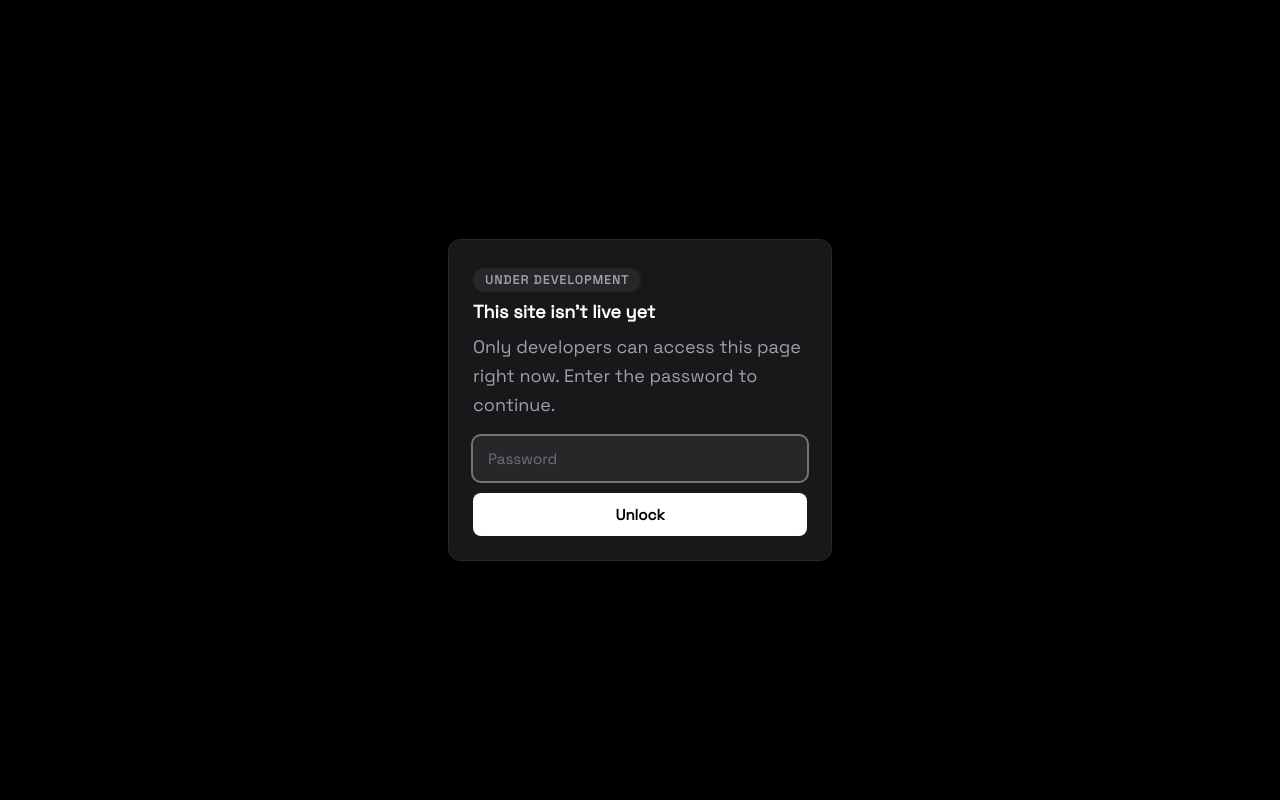
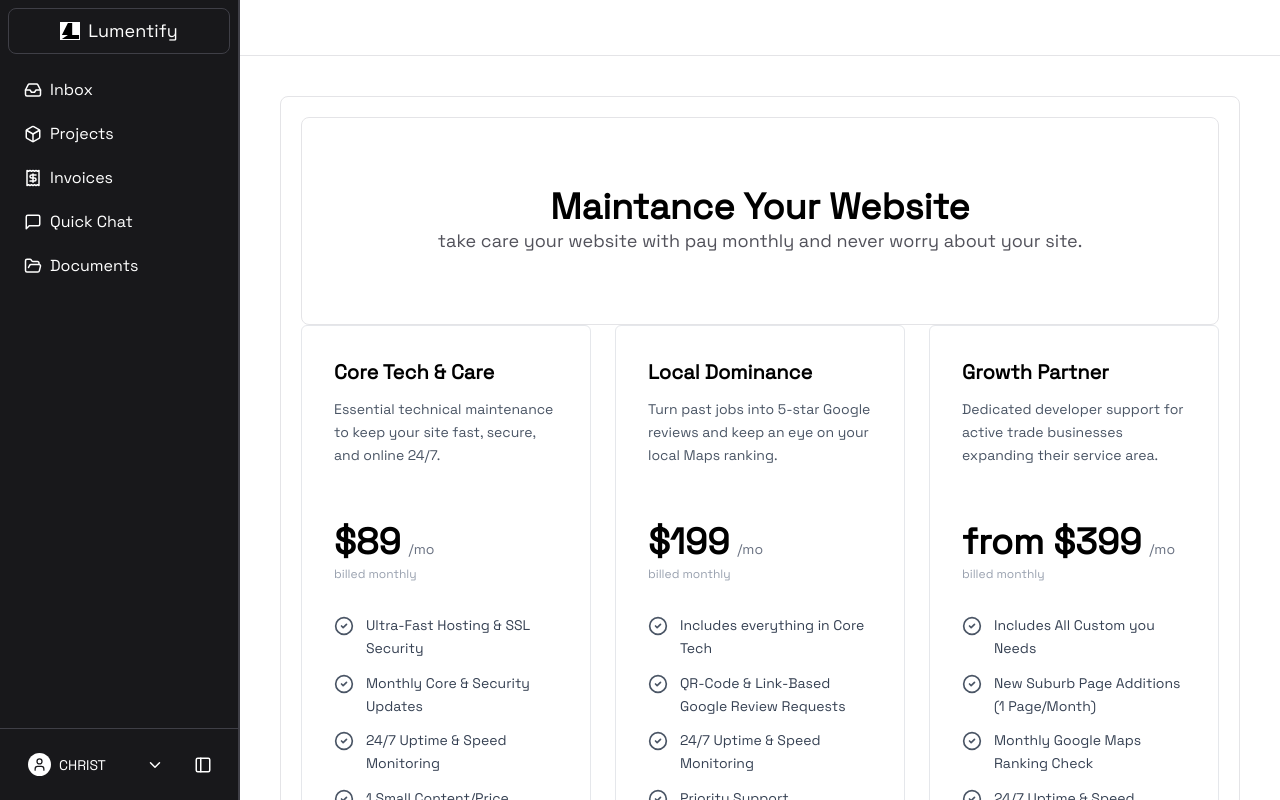
Before and after one commit to Fizora/lumentify, a Next.js app: page /dashboard-panel in a window 1280 px wide. Shown: the top 800 px of the page. Built offline with nearby package versions, Linux system fonts and the light colour scheme.

Commit message:
adjustment core feature on dashboard

```diff
--- a/src/app/auth/signin/page.tsx
+++ b/src/app/auth/signin/page.tsx
@@ -27,7 +27,7 @@ export default function SignInPage() {
         {/* Google Sign In */}
         <button
           onClick={() => console.log("Continue with Google")}
-          className="w-full flex items-center justify-center gap-2.5 bg-white border border-zinc-300 hover:border-zinc-400 text-zinc-700 font-medium py-2.5 px-4 shadow-sm hover:shadow transition-all duration-200 text-sm rounded-md"
+          className="w-full flex items-center justify-center gap-2.5 bg-white border border-zinc-300 hover:border-zinc-400 text-zinc-700 font-medium py-2.5 px-4 shadow-sm hover:shadow transform active:scale-95 transition-all duration-200 text-sm rounded-md"
         >
           <FcGoogle className="w-4 h-4" />
           Continue with Google
--- a/src/app/auth/signup/page.tsx
+++ b/src/app/auth/signup/page.tsx
@@ -37,7 +37,7 @@ export default function SignUpPage() {
         {/* Google Sign Up */}
         <button
           onClick={() => console.log("Continue with Google")}
-          className="w-full flex items-center justify-center gap-2.5 bg-white border border-zinc-300 hover:border-zinc-400 text-zinc-700 font-medium py-2.5 px-4 shadow-sm hover:shadow transition-all duration-200 text-sm rounded-md"
+          className="w-full flex items-center justify-center gap-2.5 bg-white border border-zinc-300 hover:border-zinc-400 text-zinc-700 font-medium py-2.5 px-4 shadow-sm hover:shadow transform active:scale-95 transition-all duration-200 text-sm rounded-md"
         >
           <FcGoogle className="w-4 h-4" />
           Continue with Google
--- a/src/app/dashboard-panel/chat/page.tsx
+++ b/src/app/dashboard-panel/chat/page.tsx
@@ -11,7 +11,7 @@ export default function ChatDashboard() {
   return (
     <DashboardLayout>
       <DashboardPageHeader
-        title="Chat"
+        title="Quick Chat"
         description="Komunikasi langsung dengan tim Lumentify — tanpa perlu email atau WhatsApp."
       />
       <ChatPanel />
--- a/src/app/dashboard-panel/page.tsx
+++ b/src/app/dashboard-panel/page.tsx
@@ -1,5 +1,6 @@
+import { mrrPlans } from "@/components/constant/data";
 import DashboardLayout from "@/components/DashboardLayout";
-import Pricing from "@/components/sections/Pricing";
+import PricingCardsGrid from "@/components/pricing/PricingCardsGrid";
 import { Metadata } from "next";
 
 export const metadata: Metadata = {
@@ -9,8 +10,21 @@ export const metadata: Metadata = {
 export default function DashboardPanel() {
   return (
     <DashboardLayout>
-      <div className="border border-zinc-200 rounded-lg h-full w-full overflow-hidden">
-        <Pricing showMRR={true} showOneTime={false} />
+      <div className="border border-zinc-200 rounded-lg h-full w-full overflow-hidden p-5">
+        <div className="border border-zinc-200 rounded-lg p-2 min-h-52 md:text-center flex flex-col justify-center">
+          <h2 className="text-4xl font-bold text-black">
+            Maintance Your Website
+          </h2>
+          <p className="">
+            take care your website with pay monthly and never worry about your
+            site.{" "}
+          </p>
+        </div>
+        <PricingCardsGrid
+          plans={mrrPlans}
+          featuredBadgeLabel="Best Value"
+          showBilledMonthlyNote
+        />
       </div>
     </DashboardLayout>
   );
--- a/src/app/dashboard-panel/services/page.tsx
+++ b/src/app/dashboard-panel/services/page.tsx
@@ -1,7 +1,6 @@
 import DashboardLayout from "@/components/DashboardLayout";
 import DashboardPageHeader from "@/components/DashboardPageHeader";
 import ActiveServicePanel from "@/components/ActiveServicePanel";
-import ServiceAnalytics from "@/components/ServiceAnalytics";
 import PricingCardsGrid from "@/components/pricing/PricingCardsGrid";
 import PricingComparisonTable from "@/components/pricing/PricingComparisonTable";
 import { buildPlans, mrrPlans } from "@/components/constant/data";
--- a/src/app/layout.tsx
+++ b/src/app/layout.tsx
@@ -37,7 +37,7 @@ export default function RootLayout({
     >
       <body className="min-h-full flex flex-col text-base md:text-md lg:text-lg">
         {children}
-        <BlockComponentsDevelopers />
+        {/* <BlockComponentsDevelopers /> */}
       </body>
     </html>
   );
--- a/src/components/DashboardHeader.tsx
+++ b/src/components/DashboardHeader.tsx
@@ -2,7 +2,7 @@
 
 import Link from "next/link";
 import { BiShare } from "react-icons/bi";
-import { LuInbox, LuMenu } from "react-icons/lu";
+import { LuBell, LuInbox, LuMenu } from "react-icons/lu";
 import { useSidebar } from "./DashboardLayout";
 
 const DashboardHeader = () => {
@@ -23,21 +23,21 @@ const DashboardHeader = () => {
       </button>
 
       <div className="flex items-center gap-2 sm:gap-4 text-base">
-        <Link
-          href="/dashboard-panel/inbox"
+        {/* <Link
+          href="/dashboard-panel/notification"
           aria-label="Inbox"
           className="flex items-center gap-2 p-3 rounded-full hover:bg-zinc-200 transition-colors duration-300"
         >
-          <LuInbox size={22} />
-        </Link>
+          <LuBell size={22} />
+        </Link> */}
 
-        <button
+        {/* <button
           type="button"
           className="flex items-center gap-2 bg-zinc-900 text-white rounded-md p-2 px-4 font-bold hover:bg-zinc-800 transition-colors duration-300"
         >
           <BiShare className="-scale-x-100" size={18} />
           <span className="hidden sm:inline">Share</span>
-        </button>
+        </button> */}
       </div>
     </header>
   );
--- a/src/components/DashboardSidebar.tsx
+++ b/src/components/DashboardSidebar.tsx
@@ -9,6 +9,7 @@ import {
   LuBox,
   LuChevronDown,
   LuFolderOpen,
+  LuInbox,
   LuLayers,
   LuLogOut,
   LuMessageSquare,
@@ -22,10 +23,11 @@ import { useSidebar } from "./DashboardLayout";
 
 const navItems = [
   // { name: "Blog", href: "/dashboard-panel/blog", icon: LuText },
-  // { name: "Chat", href: "/dashboard-panel/chat", icon: LuMessageSquare },
-  { name: "Services", href: "/dashboard-panel/services", icon: LuLayers },
+  // { name: "Add-ons", href: "/dashboard-panel/services", icon: LuLayers },
+  { name: "Inbox", href: "/dashboard-panel/inbox", icon: LuInbox },
   { name: "Projects", href: "/dashboard-panel/projects", icon: LuBox },
   { name: "Invoices", href: "/dashboard-panel/invoices", icon: LuReceipt },
+  { name: "Quick Chat", href: "/dashboard-panel/chat", icon: LuMessageSquare },
   { name: "Documents", href: "/dashboard-panel/documents", icon: LuFolderOpen },
   // { name: "My Website", href: "/dashboard-panel/website", icon: LuAppWindow },
 ];
--- a/src/components/InvoicesTable.tsx
+++ b/src/components/InvoicesTable.tsx
@@ -158,13 +158,19 @@ const InvoicesTable = () => {
                   key={inv.id}
                   className="border-b border-zinc-100 last:border-0"
                 >
-                  <td className="py-3 px-4 font-medium text-zinc-900">
+                  <td className="py-3 px-4 font-medium text-zinc-900 min-w-30">
                     {inv.id}
                   </td>
-                  <td className="py-3 px-4 text-zinc-600">{inv.description}</td>
-                  <td className="py-3 px-4 text-zinc-500">{inv.issueDate}</td>
-                  <td className="py-3 px-4 text-zinc-500">{inv.dueDate}</td>
-                  <td className="py-3 px-4 text-right font-semibold text-zinc-900">
+                  <td className="py-3 px-4 text-zinc-600 min-w-40">
+                    {inv.description}
+                  </td>
+                  <td className="py-3 px-4 text-zinc-500 min-w-30">
+                    {inv.issueDate}
+                  </td>
+                  <td className="py-3 px-4 text-zinc-500 min-w-30">
+                    {inv.dueDate}
+                  </td>
+                  <td className="py-3 px-4 text-right font-semibold min-w-40 text-zinc-900">
                     ${inv.amount.toLocaleString()}
                   </td>
                   <td className="py-3 px-4">
--- a/src/components/constant/data.ts
+++ b/src/components/constant/data.ts
@@ -222,7 +222,7 @@ export const buildPlans: PricingPlan[] = [
     ],
     cta: "Start My Site",
     href: "/auth/signup",
-    paymentLink: "",
+    paymentLink: "/dashboard-panel/services/payment",
     featured: false,
   },
   {
@@ -244,7 +244,7 @@ export const buildPlans: PricingPlan[] = [
     ],
     cta: "Get More Calls",
     href: "/auth/signup",
-    paymentLink: "",
+    paymentLink: "/dashboard-panel/services/payment",
     featured: true,
   },
   {
@@ -267,7 +267,7 @@ export const buildPlans: PricingPlan[] = [
     ],
     cta: "Scope My Project",
     href: "/auth/signup",
-    paymentLink: "",
+    paymentLink: "/dashboard-panel/services/payment",
     featured: false,
   },
 ];
@@ -289,7 +289,7 @@ export const mrrPlans: PricingPlan[] = [
     ],
     cta: "Subscribe",
     href: "/auth/signup",
-    paymentLink: "",
+    paymentLink: "/dashboard-panel/services/payment",
     featured: false,
   },
   {
@@ -309,7 +309,7 @@ export const mrrPlans: PricingPlan[] = [
     ],
     cta: "Get Started",
     href: "/auth/signup",
-    paymentLink: "/auth/signup",
+    paymentLink: "/dashboard-panel/services/payment",
     featured: false,
   },
   {
@@ -329,7 +329,7 @@ export const mrrPlans: PricingPlan[] = [
     ],
     cta: "Contact Sales",
     href: "/auth/signup",
-    paymentLink: "",
+    paymentLink: "/dashboard-panel/services/payment",
     featured: false,
   },
 ];
--- a/src/components/pricing/PricingCardsGrid.tsx
+++ b/src/components/pricing/PricingCardsGrid.tsx
@@ -12,6 +12,7 @@ type Plan = {
   features: string[];
   cta: string;
   href: string;
+  paymentLink: string;
   featured?: boolean;
 };
 
@@ -87,7 +88,7 @@ const PricingCardsGrid = ({
           <div className="mt-auto">
             {plan.featured ? (
               <PrimaryButtonLink
-                href={plan.href}
+                href={plan.paymentLink}
                 target="_blank"
                 className="w-full text-center flex items-center justify-center gap-2 px-8 py-3 text-sm font-semibold text-white"
               >
@@ -96,7 +97,7 @@ const PricingCardsGrid = ({
               </PrimaryButtonLink>
             ) : (
               <SecondaryButtonLink
-                href={plan.href}
+                href={plan.paymentLink}
                 target="_blank"
                 className="w-full text-center flex items-center justify-center gap-2 bg-gray-50 hover:bg-gray-100 border-gray-200 text-black transition-colors px-8 py-3 text-sm font-semibold"
               >
--- a/src/components/pricing/PricingComparisonTable.tsx
+++ b/src/components/pricing/PricingComparisonTable.tsx
@@ -7,6 +7,7 @@ type Plan = {
   features: string[];
   cta: string;
   href: string;
+  paymentLink: string;
   featured?: boolean;
 };
 
@@ -72,7 +73,7 @@ const PricingComparisonTable = ({
               <td key={i} className="text-center py-4 px-4 min-w-50">
                 {plan.featured ? (
                   <PrimaryButtonLink
-                    href={plan.href}
+                    href={plan.paymentLink}
                     target="_blank"
                     className="text-xs px-4 py-2"
                   >
@@ -80,7 +81,7 @@ const PricingComparisonTable = ({
                   </PrimaryButtonLink>
                 ) : (
                   <SecondaryButtonLink
-                    href={plan.href}
+                    href={plan.paymentLink}
                     target="_blank"
                     className="text-xs px-4 py-2"
                   >
```
